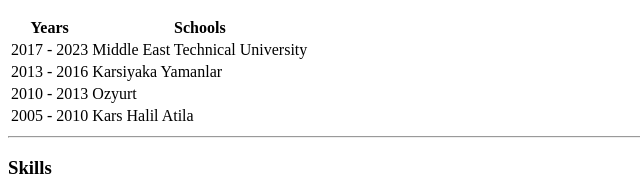
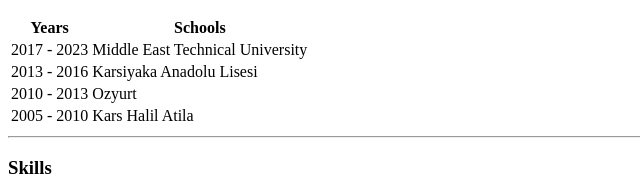
Before and after one commit to yilmaz-mfurkan/cv, a plain HTML site: page index.html in a window 1280 px wide. Shown: the part 585-779 px from the top of the page, 0-640 px from the left. Drawn offline with Linux system fonts and the light colour scheme.

Commit message:
Update index.html

```diff
--- a/index.html
+++ b/index.html
@@ -45,7 +45,7 @@
           </tr>
           <tr>
             <td> 2013 - 2016</td>
-            <td> Karsiyaka Yamanlar </td>
+            <td> Karsiyaka Anadolu Lisesi </td>
           </tr>
             <td> 2010 - 2013</td>
             <td> Ozyurt</td>
```
